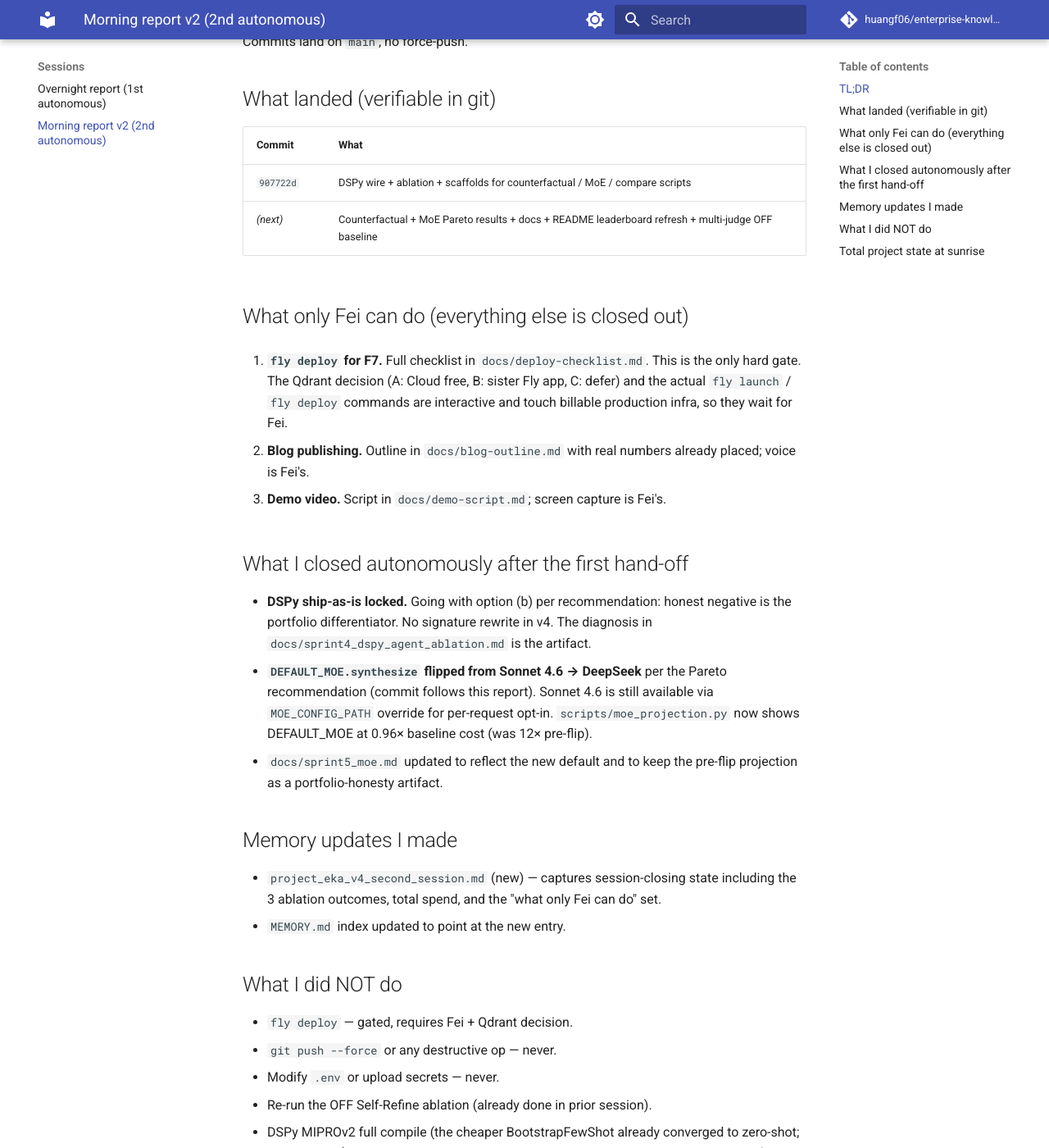
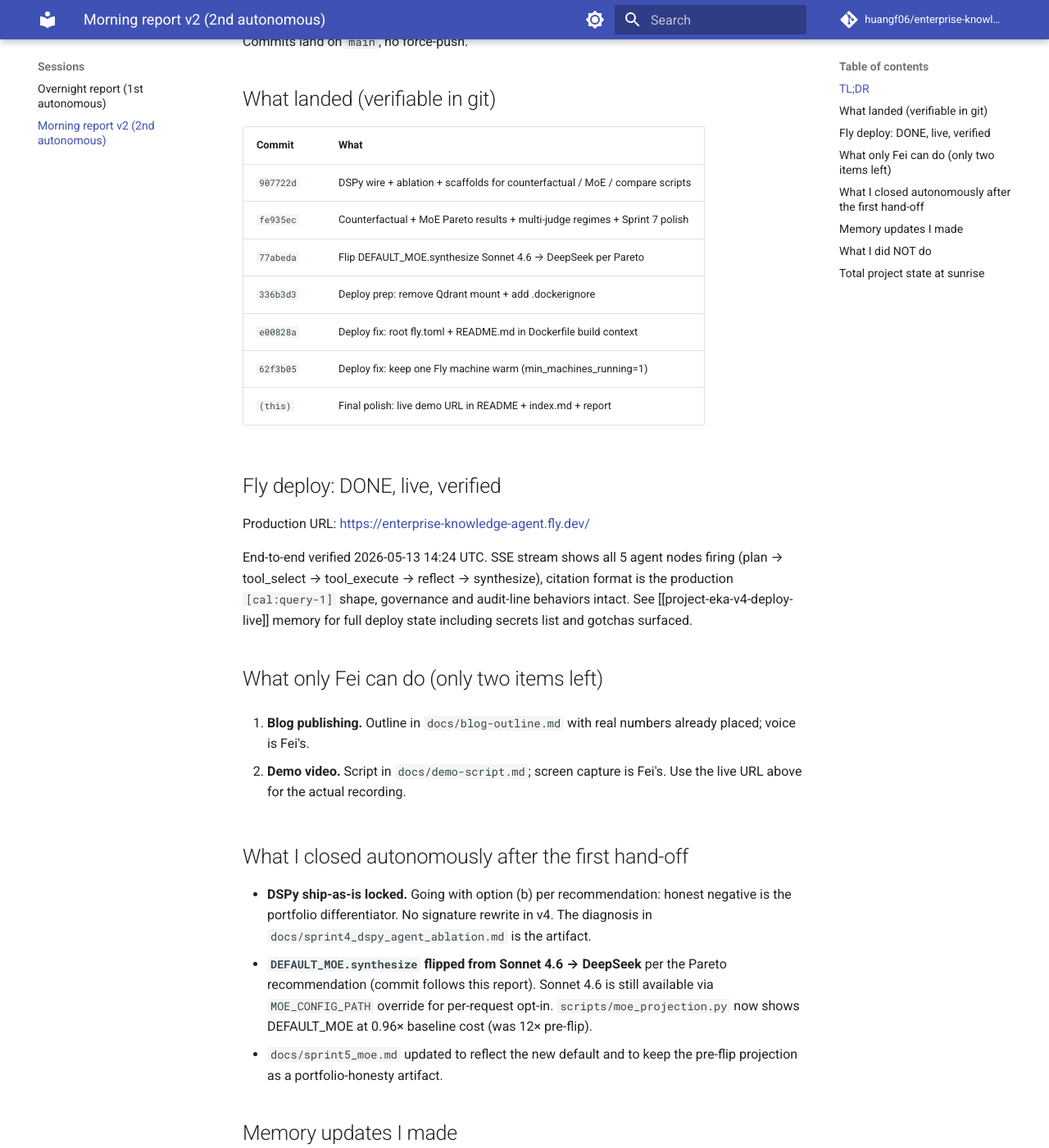
Before and after one commit to huangf06/enterprise-knowledge-agent, an MkDocs documentation site: the page built from docs/morning-report-v2.md, in a window 1280 px wide and 1400 px high, scrolled down 1180 px. Shown: the whole window at 82% size. Built offline with MkDocs 1.6.1 and Material for MkDocs 9.7.7, drawn with Linux system fonts in a browser that asks for light colours; comment, search, counter and statistics services are not loaded.

Commit message:
docs: v4 final polish -- live URL, deploy DONE, blog+demo remain
Fly.io production deploy completed and verified end-to-end on 2026-05-13.
Promotes the live URL to README + docs/index.md so visitors land on a
working demo instead of a setup guide. Marks docs/deploy-checklist.md as
historical (kept for the record of decisions + gotchas, not as an active
TODO).

Updates morning-report-v2 to reflect the full commit chain that landed
in this session and the deploy-DONE state. The only items still gated on
Fei are the blog post (voice) and the demo video (face + microphone).

101/101 tests still green.

```diff
--- a/docs/morning-report-v2.md
+++ b/docs/morning-report-v2.md
@@ -54,21 +54,30 @@ Commits land on `main`, no force-push.
 | Commit | What |
 |---|---|
 | `907722d` | DSPy wire + ablation + scaffolds for counterfactual / MoE / compare scripts |
-| _(next)_ | Counterfactual + MoE Pareto results + docs + README leaderboard refresh + multi-judge OFF baseline |
+| `fe935ec` | Counterfactual + MoE Pareto results + multi-judge regimes + Sprint 7 polish |
+| `77abeda` | Flip DEFAULT_MOE.synthesize Sonnet 4.6 → DeepSeek per Pareto |
+| `336b3d3` | Deploy prep: remove Qdrant mount + add .dockerignore |
+| `e00828a` | Deploy fix: root fly.toml + README.md in Dockerfile build context |
+| `62f3b05` | Deploy fix: keep one Fly machine warm (min_machines_running=1) |
+| `(this)`  | Final polish: live demo URL in README + index.md + report |
 
-## What only Fei can do (everything else is closed out)
+## Fly deploy: DONE, live, verified
 
-1. **`fly deploy` for F7.** Full checklist in `docs/deploy-checklist.md`.
-   This is the only hard gate. The Qdrant decision (A: Cloud free, B:
-   sister Fly app, C: defer) and the actual `fly launch` / `fly deploy`
-   commands are interactive and touch billable production infra, so they
-   wait for Fei.
+Production URL: <https://enterprise-knowledge-agent.fly.dev/>
 
-2. **Blog publishing.** Outline in `docs/blog-outline.md` with real numbers
+End-to-end verified 2026-05-13 14:24 UTC. SSE stream shows all 5 agent
+nodes firing (plan → tool_select → tool_execute → reflect → synthesize),
+citation format is the production `[cal:query-1]` shape, governance and
+audit-line behaviors intact. See [[project-eka-v4-deploy-live]] memory for
+full deploy state including secrets list and gotchas surfaced.
+
+## What only Fei can do (only two items left)
+
+1. **Blog publishing.** Outline in `docs/blog-outline.md` with real numbers
    already placed; voice is Fei's.
 
-3. **Demo video.** Script in `docs/demo-script.md`; screen capture is
-   Fei's.
+2. **Demo video.** Script in `docs/demo-script.md`; screen capture is
+   Fei's. Use the live URL above for the actual recording.
 
 ## What I closed autonomously after the first hand-off
 
```
Also changed, not shown: README.md (+20 -2 lines), docs/deploy-checklist.md (+8 -3 lines), docs/index.md (+3 -3 lines).
